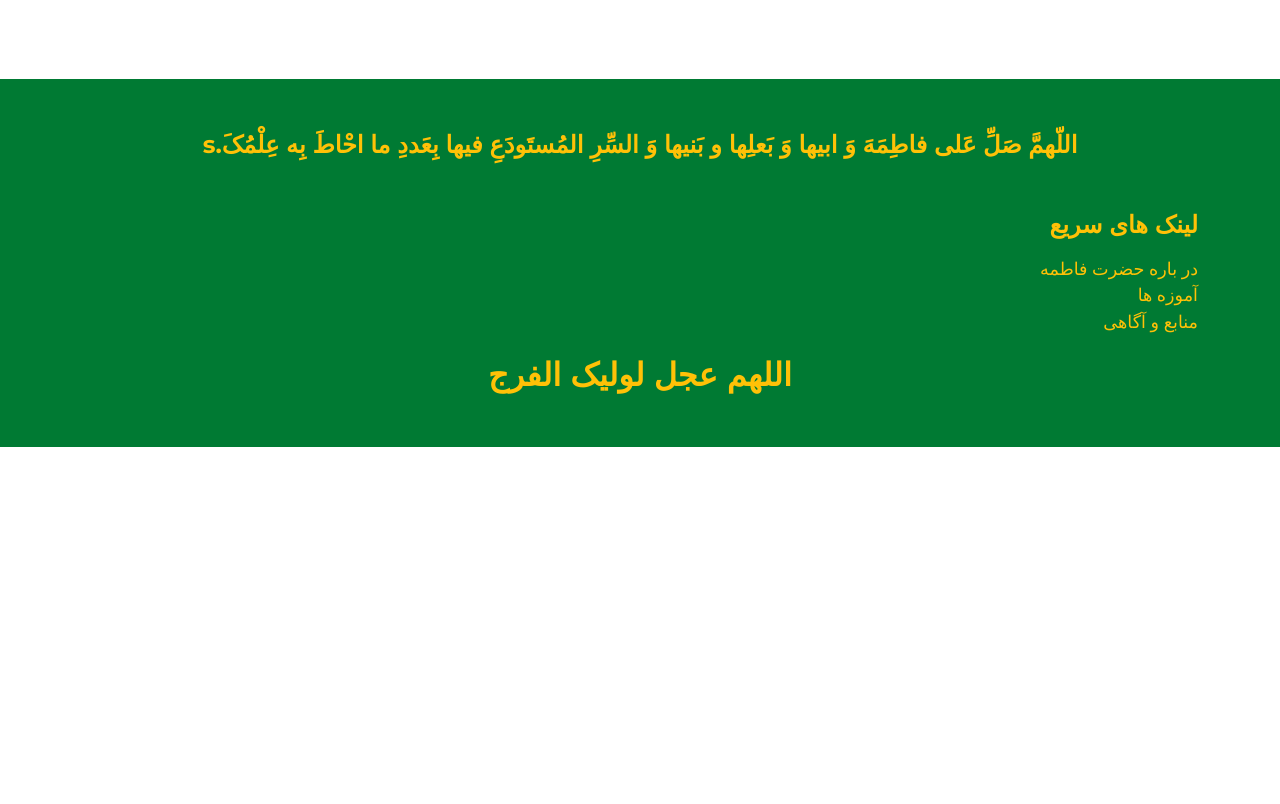
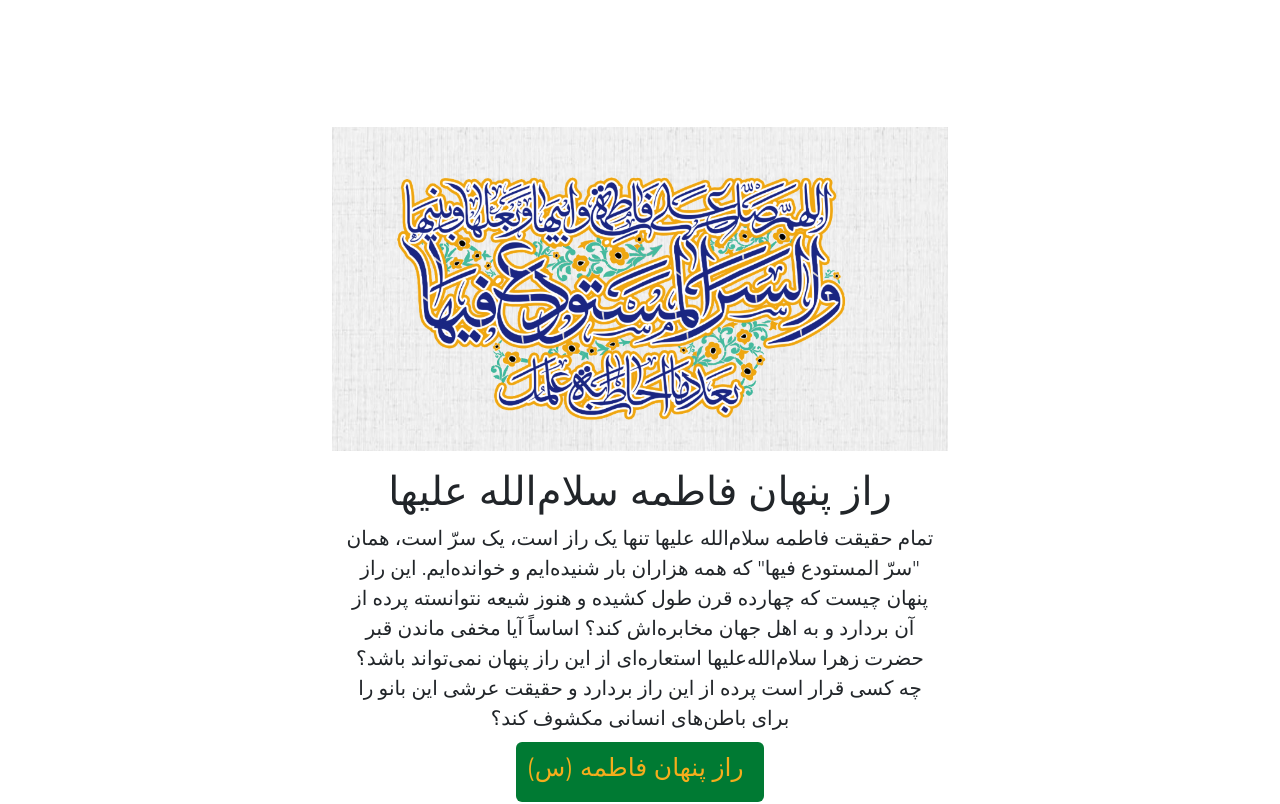
Before and after one commit to shukria-sultani/Sayyida-Nisa, a React (Vite) app: page /resources in a window 1280 px wide. Shown: the part 1400-2204 px from the top of the page. Before the commit the page ends 1847 px from the top, so only its background shows below. Built offline with nearby package versions, Linux system fonts and the light colour scheme; grey boxes are pictures that could not be loaded; a web font is replaced by a local one.

Commit message:
Created the additional resources section with  updated content and styling.

```diff
--- /dev/null
+++ b/src/Components/MoreResources.jsx
@@ -0,0 +1,17 @@
+import React from "react";
+import { useTranslation } from "react-i18next";
+function MoreResources() {
+const {t} = useTranslation()
+  return (
+     <div className="container d-flex flex-column col-lg-6  mt-5 pt-5 text-center">
+         <img src="../public/images/salawat.PNG" alt=""  />
+         <div className="container pt-3">
+              <h1>{t("moreResourcesTitle")}</h1>
+            <p style={{fontSize: "20px"}}>{t("moreResourcesContent")}</p>
+            <a href="https://montazer.ir/la24-2/" target="_blank" className="resource-link rounded-2">{t("moreResourcesLink")}</a>
+         </div>
+     </div>
+  );
+}
+
+export default MoreResources;
--- a/src/Pages/Resources.jsx
+++ b/src/Pages/Resources.jsx
@@ -3,12 +3,14 @@ import Header from "../Components/Header"
 import Footer from "../Components/Footer"
 import ResourcesHero from '../Components/ResourcesHero'
 import Documentation from '../Components/Documentation'
+import MoreResources from '../Components/MoreResources'
 function Resources() {
   return (
     <>
     <Header />
     <ResourcesHero />
     <Documentation />
+    <MoreResources />
     <Footer />
 
     </>
--- a/src/Utils/i18n/index.jsx
+++ b/src/Utils/i18n/index.jsx
@@ -5,25 +5,28 @@ import { initReactI18next } from "react-i18next";
 import enAboutFatima from "../i18n/locales/en/enAboutFatima.json"
 import enLifeLessons from "../i18n/locales/en/enLifeLessons.json"
 import enQuotes from "../i18n/locales/en/enQuotes.json"
+import enResources from "../i18n/locales/en/enResources.json"
 
 // Persian translation files
 import faAboutFatima from "../i18n/locales/fa/faAboutFatima.json"
 import faLifeLessons from "../i18n/locales/fa/faLifeLessons.json"
 import faQuotes from "../i18n/locales/fa/faQuotes.json"
-
+import faResources from "../i18n/locales/fa/faResources.json"
 const resources = {
   en: {
     translation: {
       ...enAboutFatima,
       ...enLifeLessons,
-      ...enQuotes
+      ...enQuotes,
+      ...enResources
     }
   },
   fa: {
     translation:{
       ...faAboutFatima,
       ...faLifeLessons,
-      ...faQuotes
+      ...faQuotes,
+      ...faResources
     }
   }
 };
--- a/src/Utils/i18n/locales/en/enQuotes.json
+++ b/src/Utils/i18n/locales/en/enQuotes.json
@@ -19,7 +19,5 @@
     "quote9": "Three things from this world are beloved to me: reciting the Quran, looking at the face of the Messenger of God, and giving charity and helping the needy in the way of God.",
     "quote9Source": "(Nahj al-Hayat, Hadith 164)",
     "quote10": "The best thing for preserving a woman's dignity is that she does not see a man and is not seen by men.",
-    "quote10Source": "(Bihar al-Anwar: Vol. 43, p. 54, Hadith 48)",
-    "resourceQuote1" : "The Prophet Muhammad (peace be upon him and his family) said: \"Indeed, my daughter Fatimah (peace be upon her) is the leader of the women of the worlds, from the first to the last. She is a part of my existence, the light of my eyes, the fruit of my heart, and the spirit and life between my two sides.\"",
-    "resourceQuote2" : "Imam Al-Mahdi (may Allah hasten his appearance) said: \"And for me, my example and good role model is the daughter of the Messenger of Allah (peace be upon him and his family).\""
+    "quote10Source": "(Bihar al-Anwar: Vol. 43, p. 54, Hadith 48)"
 }
--- /dev/null
+++ b/src/Utils/i18n/locales/en/enResources.json
@@ -0,0 +1,10 @@
+{
+    "resourceQuote1": "The Prophet Muhammad (peace be upon him and his family) said: \"Indeed, my daughter Fatimah (peace be upon her) is the leader of the women of the worlds, from the first to the last. She is a part of my existence, the light of my eyes, the fruit of my heart, and the spirit and life between my two sides.\"",
+    "resourceQuote2": "Imam Al-Mahdi (may Allah hasten his appearance) said: \"And for me, my example and good role model is the daughter of the Messenger of Allah (peace be upon him and his family).\"",
+    "resourceQuote3" : "Imam Baqir (peace be upon him) says: \"God has not been worshipped with anything greater than the glorification of Fatimah (peace be upon her) in praise and admiration.\"",
+    "documentation": "The Mother of History Documentation",
+    "moreResourcesTitle": "The Hidden Secret of Fatima (Peace Be Upon Her)",
+    "moreResourcesContent": "The entire truth of Fatima (Peace Be Upon Her) is merely a secret, a mystery, the same \"secret that is entrusted within her\" that we have heard and read thousands of times. What is this hidden secret that has lasted for fourteen centuries, and yet the Shia have not been able to unveil it and communicate it to the world? Is the concealment of the grave of Lady Zahra (Peace Be Upon Her) not a metaphor for this hidden secret? Who is destined to unveil this secret and reveal the celestial truth of this lady to the inner selves of humanity?",
+     "moreResourcesLink" : "The Hidden Secret of Fatima(SA)",
+     "linkToArt" : "Source"
+}
--- a/src/Utils/i18n/locales/fa/faQuotes.json
+++ b/src/Utils/i18n/locales/fa/faQuotes.json
@@ -19,7 +19,5 @@
     "quote9": "سه چیز از دنیا برای من دوست داشتنی است: تلاوت قرآن، نگاه به صورت رسول خدا، انفاق و کمک به نیازمندان در راه خدا.",
     "quote9Source": "(نهج الحیاة، ح 164)",
     "quote10": "بهترین چیز برای حفظ شخصیت زن آن است که مردی را نبیند و نیز مورد مشاهده مردان قرار نگیرد.",
-    "quote10Source": "(بحارالانوار:ج43، ص54، ح48)",
-    "resourceQuote1" : "پیغمبر اکرم صلی الله علیه و آله و سلم فرمودند: همانا دخترم فاطمه سلام الله علیها سرور زنان عالم از اولین و آخرین می باشد و او پاره ای از وجود من است و نور چشم و میوه ی قلبم و روح و حیات بین دو پهلوی من است.",
-    "resourceQuote2" : "امام زمان عجل الله تعالی فرجه الشریف فرمودند: و برای من در دختر رسول خدا صلی الله علیه و آله و سلم الگو و اُسوه نیکویی است."
+    "quote10Source": "(بحارالانوار:ج43، ص54، ح48)"
 }
--- /dev/null
+++ b/src/Utils/i18n/locales/fa/faResources.json
@@ -0,0 +1,10 @@
+{
+    "resourceQuote1": "پیغمبر اکرم صلی الله علیه و آله و سلم فرمودند: همانا دخترم فاطمه سلام الله علیها سرور زنان عالم از اولین و آخرین می باشد و او پاره ای از وجود من است و نور چشم و میوه ی قلبم و روح و حیات بین دو پهلوی من است.",
+    "resourceQuote2": "امام زمان عجل الله تعالی فرجه الشریف فرمودند: و برای من در دختر رسول خدا صلی الله علیه و آله و سلم الگو و اُسوه نیکویی است.",
+    "resourceQuote3" :"امام باقر علیه السلام می فرمایند: خداوند در حمد و ستایش به چیزی برتر از تسبیح فاطمه سلام الله علیها عبادت نشده است. ",
+    "documentation": "مستند مادر تاریخ",
+    "moreResourcesTitle": "راز پنهان فاطمه سلام‌الله علیها",
+    "moreResourcesContent": "تمام حقیقت فاطمه سلام‌الله علیها تنها یک راز است، یک سرّ است، همان \"سرّ المستودع فیها\" که همه هزاران بار شنیده‌ایم و خوانده‌ایم. این راز پنهان چیست که چهارده قرن طول کشیده و هنوز شیعه نتوانسته پرده از آن بردارد و به اهل جهان مخابره‌اش کند؟ اساساً آیا مخفی ماندن قبر حضرت زهرا سلام‌الله‌علیها استعاره‌ای از این راز پنهان نمی‌تواند باشد؟ چه کسی قرار است پرده از این راز بردارد و حقیقت عرشی این بانو را برای باطن‌های انسانی مکشوف کند؟",
+    "moreResourcesLink" : "راز پنهان فاطمه (س)",
+    "linkToArt": "منبع"
+}
--- a/src/index.css
+++ b/src/index.css
@@ -155,3 +155,11 @@
     font-size: 25px;
     font-weight: 900;
 }
+.resource-link{
+     background-color: #007A33;
+     padding:  10px 20px 20px 10px;
+     color: rgb(245, 173, 28);
+     text-decoration: none;
+     font-size: 25px;
+
+}
```
Also changed, not shown: public/images/salawat.PNG (added).
